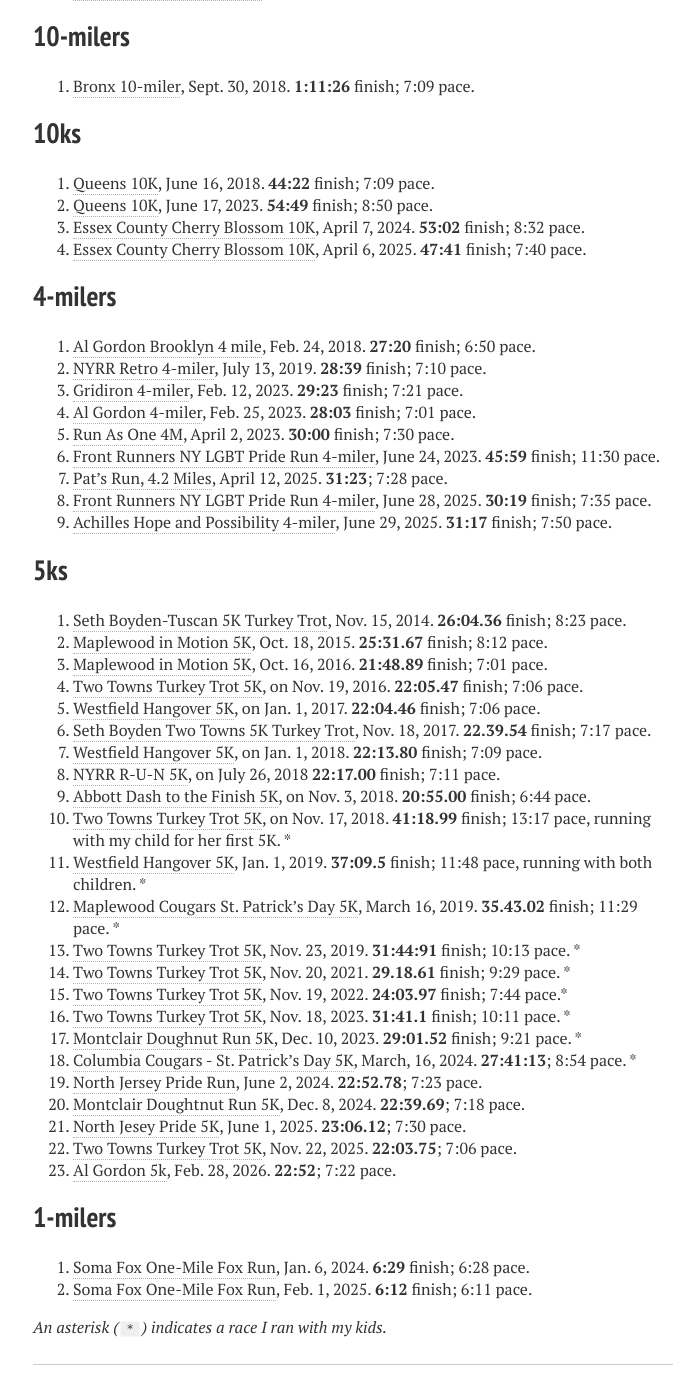
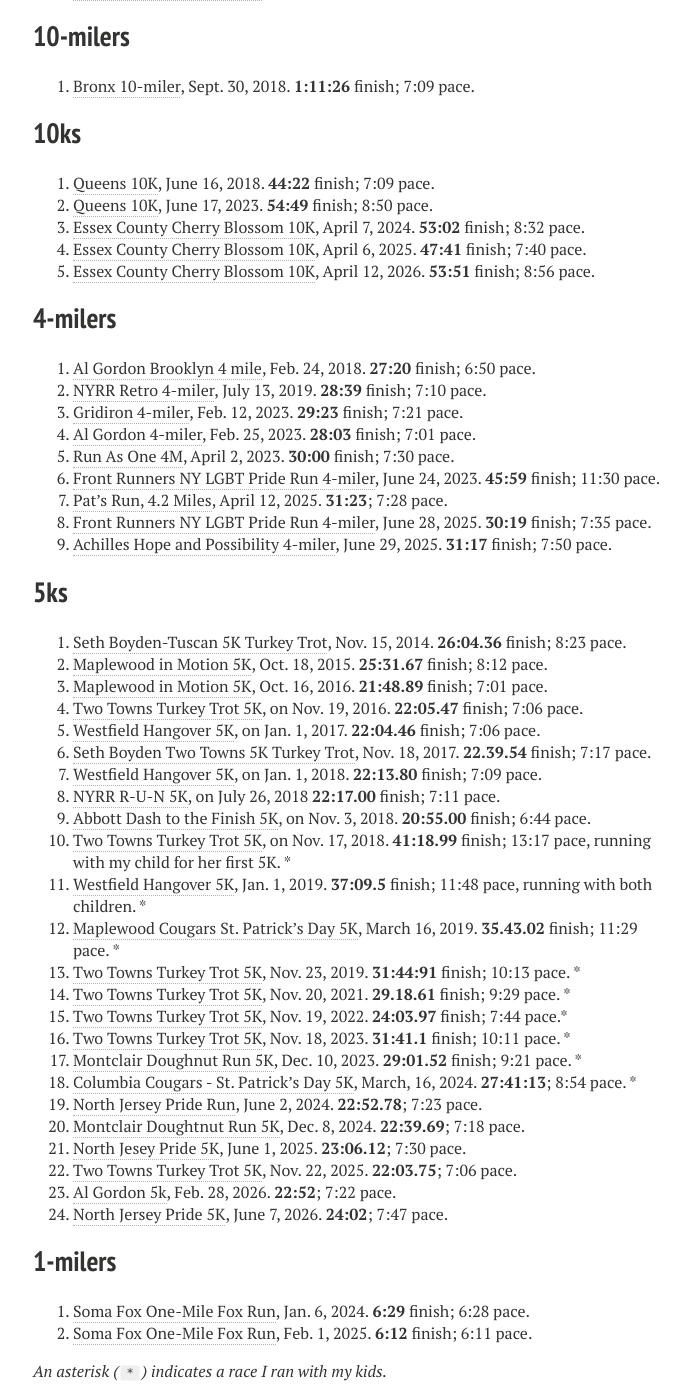
Before and after one commit to tommeagher/tommeagher.github.io, a Jekyll site: the page built from races.md, in a window 1280 px wide and 1400 px high, scrolled down 703 px. Shown: the whole window, without its empty margins (287-977 px from the left). Built offline with Jekyll 4.4.1, drawn with Linux system fonts in a browser that asks for light colours; nearby versions of some CDN libraries.

Commit message:
add races and new newsroom to list

```diff
--- a/races.md
+++ b/races.md
@@ -45,6 +45,7 @@
 2. [Queens 10K](https://results.nyrr.org/runner/3527/result/23QUEENS), June 17, 2023. **54:49** finish; 8:50 pace.
 3. [Essex County Cherry Blossom 10K](https://runsignup.com/Race/Results/6515/IndividualResult/Hdbh#U9860508), April 7, 2024. **53:02** finish; 8:32 pace.
 4. [Essex County Cherry Blossom 10K](https://runsignup.com/Race/Results/6515/IndividualResult/hLZP?resultSetId=538846#U9860508), April 6, 2025. **47:41** finish; 7:40 pace.
+5. [Essex County Cherry Blossom 10K](https://runsignup.com/Race/Results/6515/IndividualResult/RRdSN?resultSetId=639955#U9860508), April 12, 2026. **53:51** finish; 8:56 pace.
 
 ## 4-milers
 1. [Al Gordon Brooklyn 4 mile](http://results.nyrr.org/event/18AG4/finishers?_ga=2.117097989.2063139089.1519699327-2088906472.1513547924), Feb. 24, 2018. **27:20** finish; 6:50 pace.
@@ -81,6 +82,7 @@
 21. [North Jesey Pride 5K](https://runsignup.com/Race/Results/6513/IndividualResult/TgMJ#U9860508), June 1, 2025. **23:06.12**; 7:30 pace.
 22. [Two Towns Turkey Trot 5K](https://runsignup.com/Race/Results/120376/IndividualResult/RJXGR#U9860508), Nov. 22, 2025. **22:03.75**; 7:06 pace.
 23. [Al Gordon 5k](https://results.nyrr.org/event/26ALG/result/3298), Feb. 28, 2026. **22:52**; 7:22 pace.
+24. [North Jersey Pride 5K](https://runsignup.com/Race/Results/6513/IndividualResult/RXfMF?resultSetId=659252#U9860508), June 7, 2026. **24:02**; 7:47 pace.
 
 ## 1-milers
 1. [Soma Fox One-Mile Fox Run](https://www.secondwindtiming.com/result-page/?id=273772#0_3EF1B7), Jan. 6, 2024. **6:29** finish; 6:28 pace.
```
Also changed, not shown: newsrooms.md (+1 -0 lines), 3 other files.
